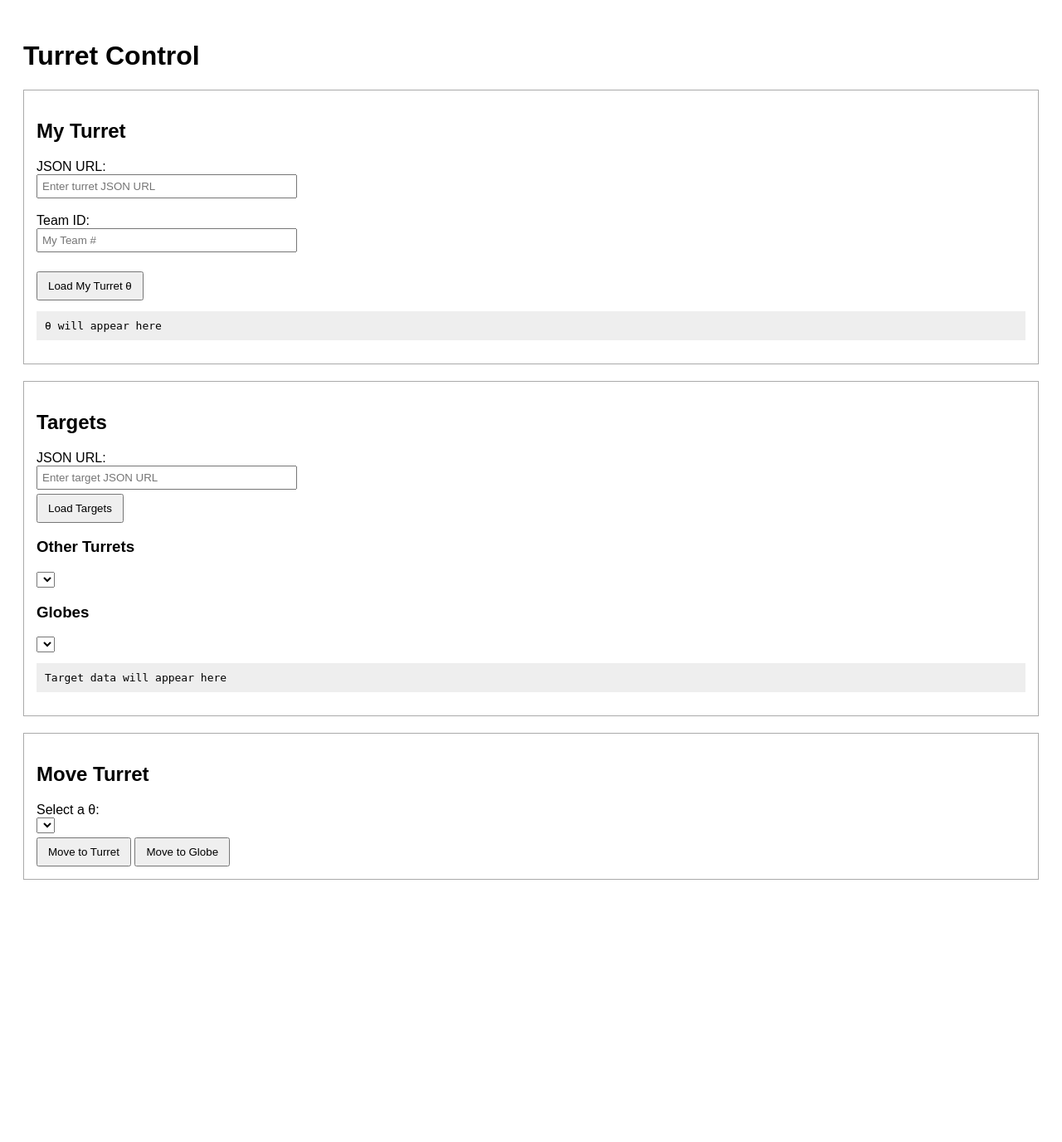
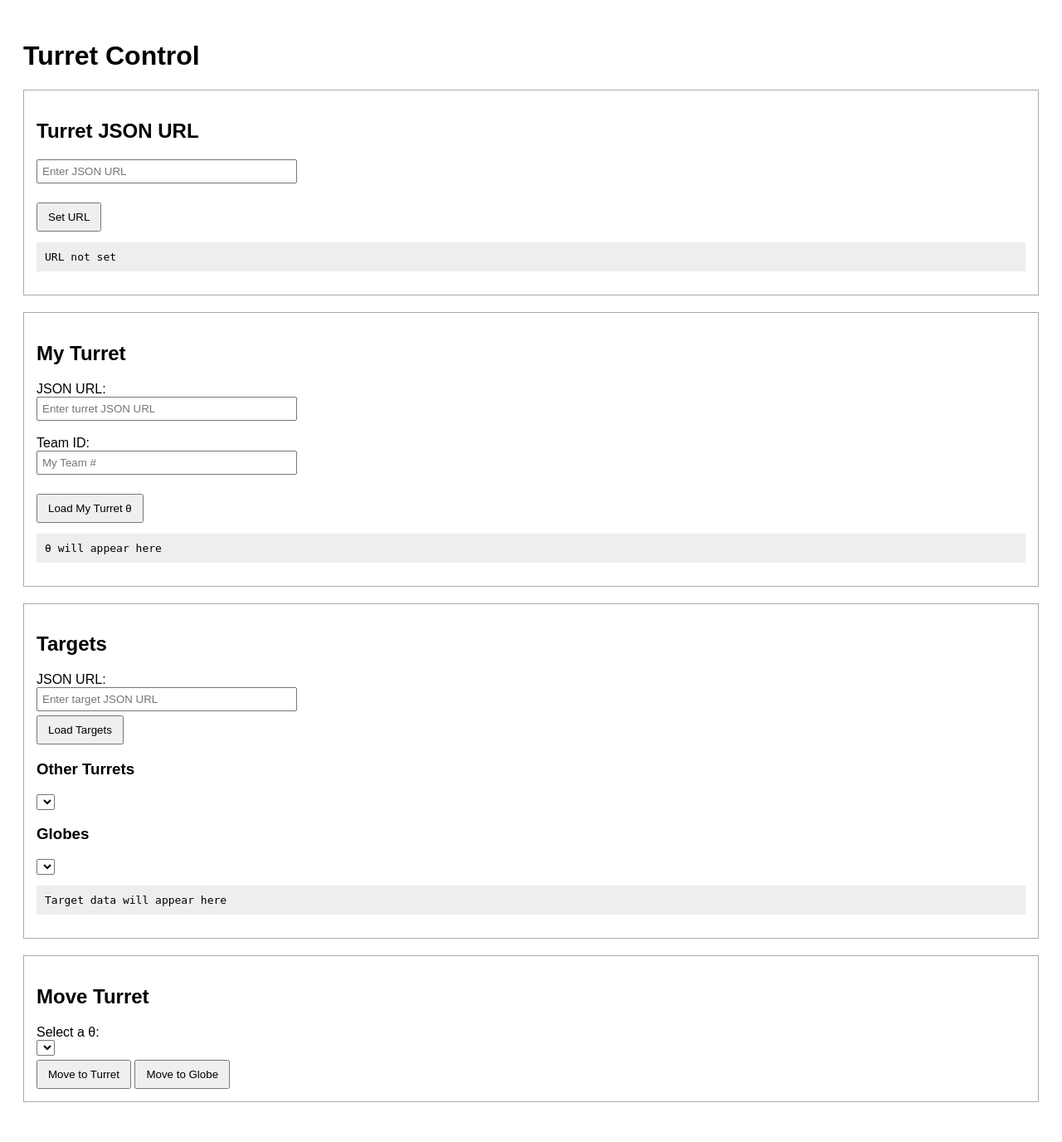
Before and after one commit to oliviagrima/441project, a Flask app: page / in a window 1280 px wide. Shown: the whole page at 83% size. Before the commit the page ends 1060 px from the top, so only its background shows below. Run offline with Flask 3, Linux system fonts and the light colour scheme; lists and menus that the app fills with data are empty; parts of the project's set-up code (start-up, migrations or seed data) failed here and were passed over.

Commit message:
url changes

```diff
--- a/templates/index.html
+++ b/templates/index.html
@@ -13,6 +13,13 @@
 <body>
 
 <h1>Turret Control</h1>
+
+<div class="box">
+    <h2>Turret JSON URL</h2>
+    <input id="jsonUrl" type="text" placeholder="Enter JSON URL"><br><br>
+    <button onclick="setJsonUrl()">Set URL</button>
+    <pre id="urlStatus">URL not set</pre>
+</div>
 
 <!-- MY TURRET -->
 <div class="box">
@@ -56,36 +63,45 @@
 </div>
 
 <script>
+
+let turretJsonUrl = null; // global variable to store the URL
+
+function setJsonUrl() {
+    const url = document.getElementById("jsonUrl").value;
+    if (!url) return alert("Enter a URL!");
+
+    turretJsonUrl = url;
+    document.getElementById("urlStatus").textContent = "URL set: " + url;
+}
+
+
 // ---------- MY TURRET ----------
 function loadMyTurret() {
-    const url = document.getElementById("myTurretUrl").value;
     const team = document.getElementById("myTeamId").value;
-
-    if (!url || !team) return alert("Enter URL and Team ID!");
+    if (!turretJsonUrl) return alert("Set the JSON URL first!");
+    if (!team) return alert("Enter your Team ID!");
 
     fetch("/my_turret", {
         method: "POST",
         headers: { "Content-Type": "application/json" },
-        body: JSON.stringify({ url: url, team: team })
+        body: JSON.stringify({ url: turretJsonUrl, team: team })
     })
     .then(res => res.json())
     .then(data => {
         if (data.error) return alert(data.error);
-
-        document.getElementById("myTurretResult").textContent =
-            `θ = ${data.theta}`;
+        document.getElementById("myTurretResult").textContent = `θ = ${data.theta}`;
     })
     .catch(err => alert("Error: " + err));
 }
 
-
 // ---------- TARGETS ----------
 function loadTargets() {
-    const url = document.getElementById("targetUrl").value;
+    if (!turretJsonUrl) return alert("Set the JSON URL first!");
+
     fetch("/read_targets", {
         method: "POST",
         headers: {"Content-Type": "application/json"},
-        body: JSON.stringify({url})
+        body: JSON.stringify({ url: turretJsonUrl })
     })
     .then(res => res.json())
     .then(data => {
```
